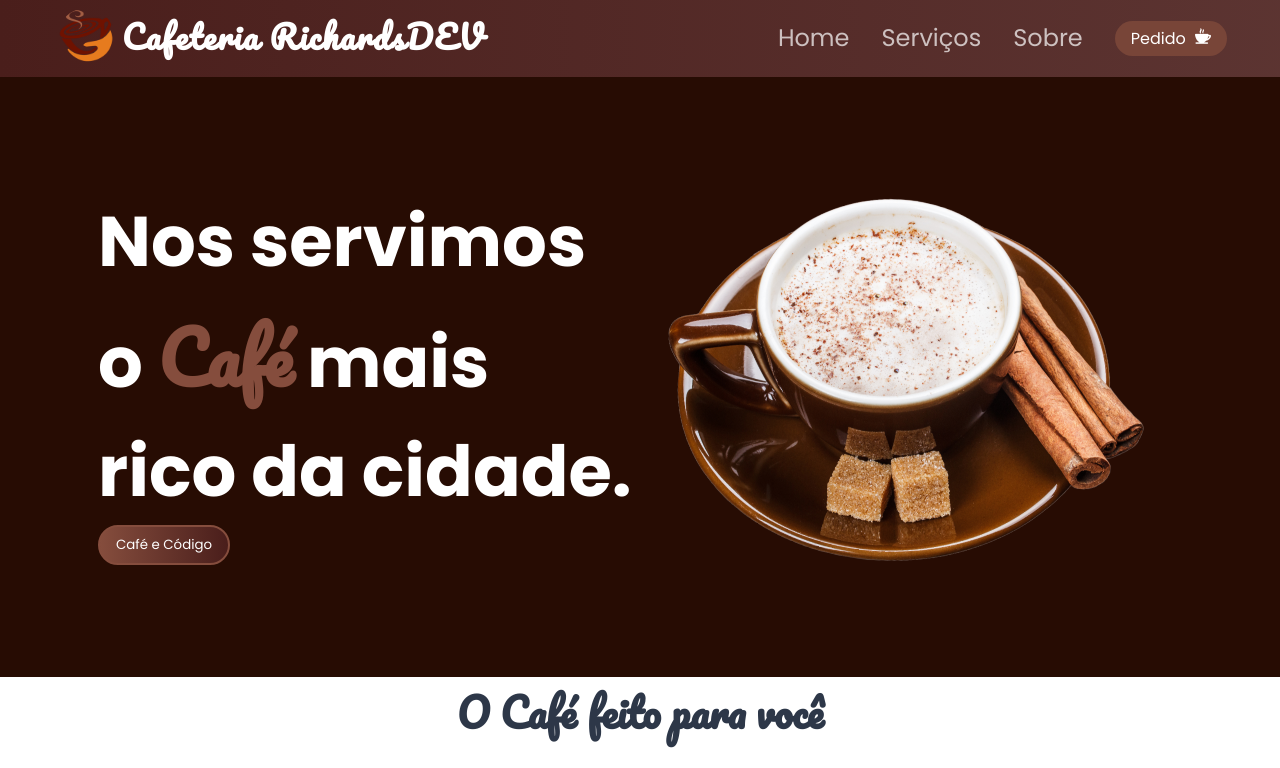
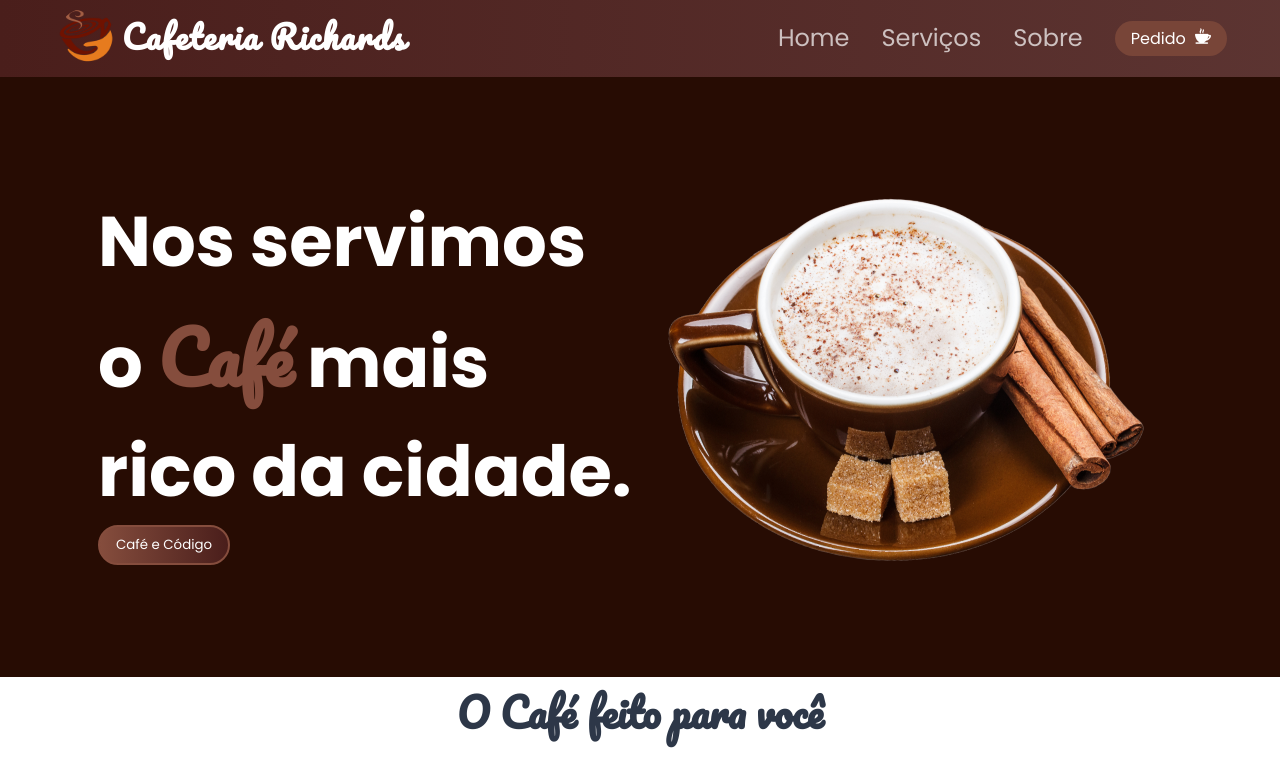
Before and after one commit to RicharddeMatosDev/Cafe-Dev-Club, a plain HTML site: page index.html in a window 1280 px wide. Shown: the top 768 px of the page. Drawn offline with nearby package versions, Linux system fonts and the light colour scheme.

Commit message:
Alteração titulo 4

```diff
--- a/index.html
+++ b/index.html
@@ -24,7 +24,7 @@
             <div class="div-logo">
                 <a href="#">
                     <img src="./img/logo-cafe.png" alt="logo-cafe" class="div-logo-img">
-                    Cafeteria RichardsDEV
+                    Cafeteria Richards
                 </a>
             </div>
 
```
